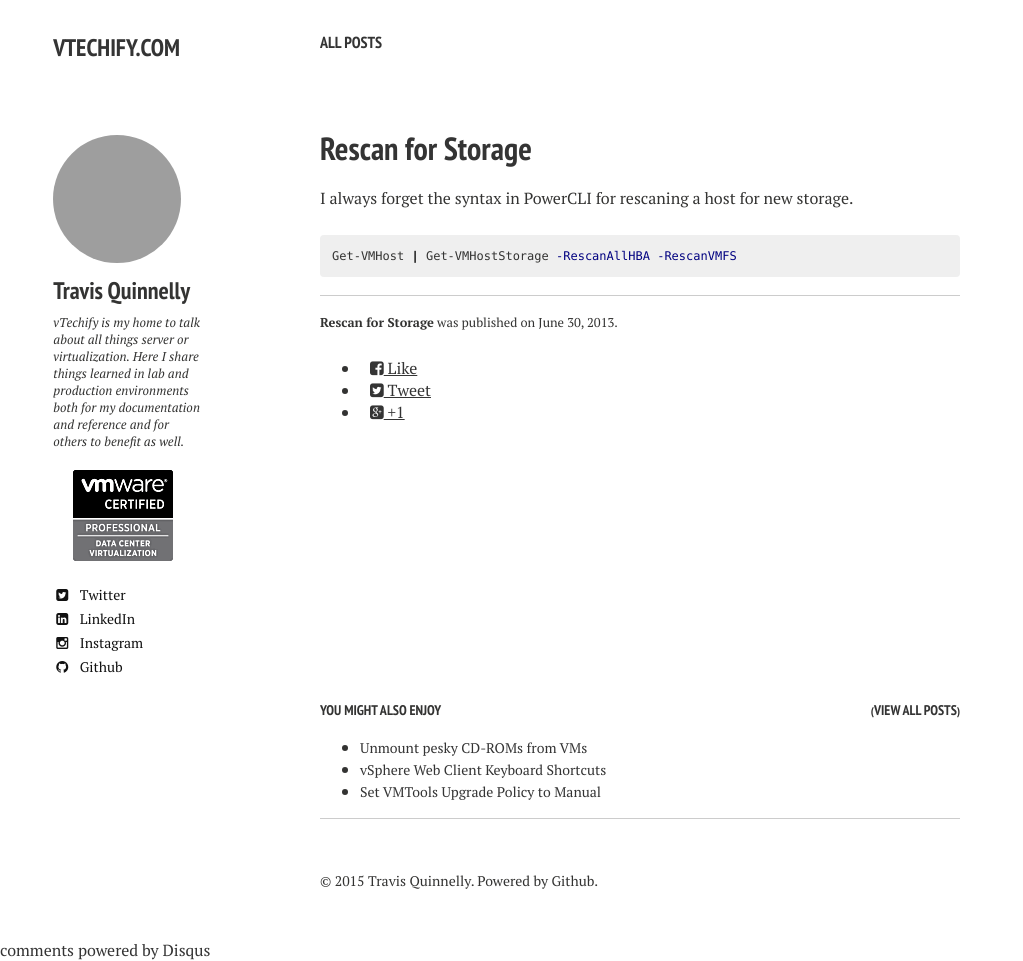
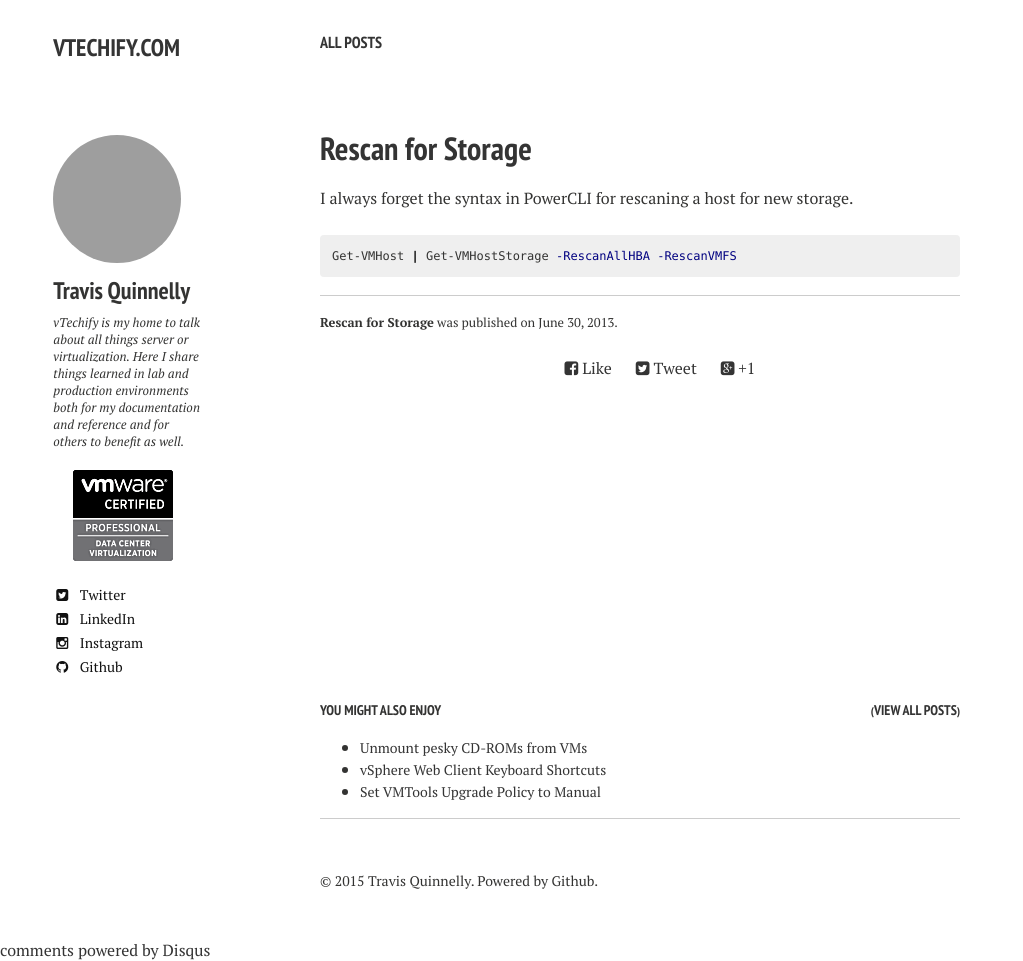
Before and after one commit to tquizzle/vtechify-dep, a Jekyll site: the page built from _posts/2013-06-30-rescan-for-storage.md, in a window 1280 px wide. Shown: the whole page, without its empty margins (0-1023 px from the left). Built offline with Jekyll 4.4.1, drawn with Linux system fonts in a browser that asks for light colours; nearby versions of some CDN libraries; comment, search, counter and statistics services are not loaded; grey boxes are pictures that could not be loaded.

Commit message:
add some style

```diff
--- a/assets/css/main.scss
+++ b/assets/css/main.scss
@@ -30,10 +30,17 @@ sitemap: false
 .socialcount {
 	font-size:16px;
 	font-size:1rem;
+	margin:0 auto;
+	text-align:center;
 }
 .socialcount li {
 	padding:0 10px;
+	display:inline;
 }
 .socialcount p>a,.socialcount li>a {
 	border-bottom-width:0;
+	text-decoration:none;
 }
+.socialcount a:hover {
+	border-bottom-width:1;
+}
```
